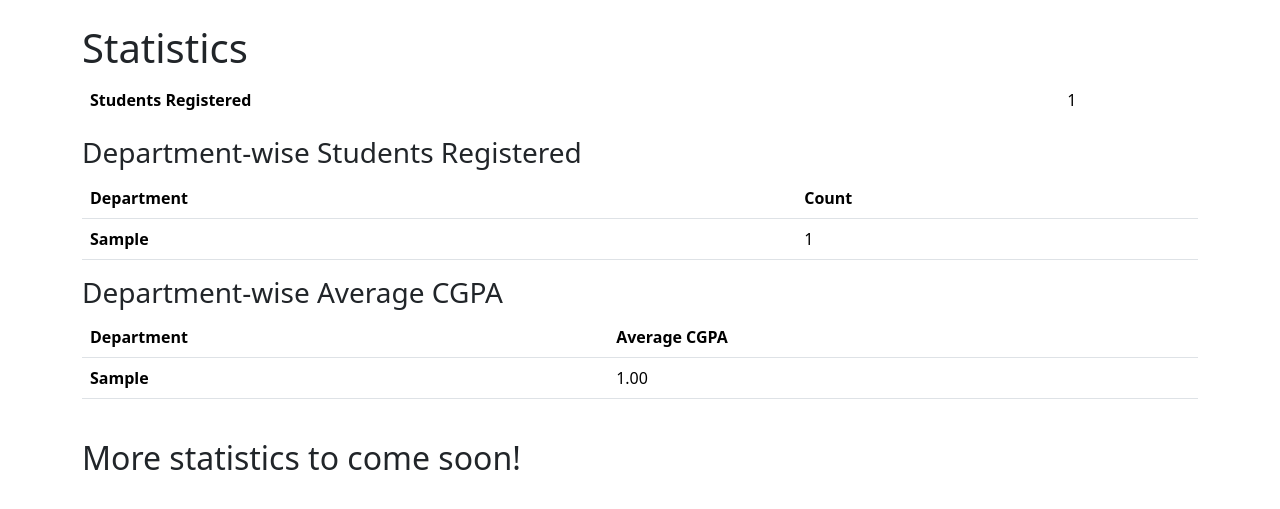
After one commit to Yureien/GradeChecker, a Django app: page /statistics/ in a window 1280 px wide. The commit adds this page. Shown: the top 509 px of the page. Run offline with Django 4.2, Linux system fonts and the light colour scheme; tables that the repository leaves empty hold one stand-in row (values such as "Sample post"); some libraries are stand-ins or nearby versions.

Commit message:
Added statistics page

```diff
--- /dev/null
+++ b/core/templates/core/statistics/view.html
@@ -0,0 +1,50 @@
+{% extends "core/base.html" %}
+{% load bootstrap5 %}
+{% block title %}
+    Statistics
+{% endblock title %}
+{% block content %}
+    <h1>Statistics</h1>
+    <table class="table table-borderless">
+        <tr>
+            <th>Students Registered</th>
+            <td>{{ students_count }}</td>
+        </tr>
+    </table>
+    <h3>Department-wise Students Registered</h3>
+    <table class="table">
+        <thead>
+            <tr>
+                <th>Department</th>
+                <th>Count</th>
+            </tr>
+        </thead>
+        <tbody>
+            {% for data in dept_count %}
+                <tr>
+                    <th>{{ data.department }}</th>
+                    <td>{{ data.count }}</td>
+                </tr>
+            {% endfor %}
+        </tbody>
+    </table>
+    <h3>Department-wise Average CGPA</h3>
+    <table class="table">
+        <thead>
+            <tr>
+                <th>Department</th>
+                <th>Average CGPA</th>
+            </tr>
+        </thead>
+        <tbody>
+            {% for data in dept_cg %}
+                <tr>
+                    <th>{{ data.department }}</th>
+                    <td>{{ data.cgpa|floatformat:2 }}</td>
+                </tr>
+            {% endfor %}
+        </tbody>
+    </table>
+    <br />
+    <h2>More statistics to come soon!</h2>
+{% endblock content %}
--- a/core/urls.py
+++ b/core/urls.py
@@ -2,6 +2,7 @@ from django.urls import path
 import core.views as views
 
 urlpatterns = [
+    path("", views.HomeView.as_view(), name="home"),
     path("student/add/", views.StudentFormView.as_view(), name="student-add"),
     path("student/show/", views.StudentShowView.as_view(), name="student-show"),
     path(
@@ -19,5 +20,5 @@ urlpatterns = [
         views.StudentListView.as_view(),
         name="student-list",
     ),
-    path("", views.HomeView.as_view(), name="home"),
+    path("statistics/", views.StatisticsView.as_view(), name="statistics"),
 ]
--- a/core/views.py
+++ b/core/views.py
@@ -1,13 +1,13 @@
 import typing as t
 
 from django.shortcuts import render
-from django.views.generic import DetailView, View, ListView, RedirectView
+from django.views.generic import DetailView, View, ListView, RedirectView, TemplateView
 from django.views.generic.edit import CreateView
 from django.urls import reverse_lazy
 from django.shortcuts import redirect
 from django.contrib import messages
 from django.forms import ValidationError
-from django.db.models import QuerySet
+from django.db.models import QuerySet, Avg, Count
 
 from core.forms import CreateStudentForm
 from core.models import Student, StudentSemester
@@ -108,3 +108,22 @@ class StudentListView(ListView):
             elif len(year) == 2 and year.isdigit():
                 queryset = queryset.filter(year_enrolled=2000 + int(year))
         return queryset
+
+
+class StatisticsView(TemplateView):
+    template_name = "core/statistics/view.html"
+
+    def get_context_data(self, **kwargs):
+        context = super().get_context_data(**kwargs)
+
+        context["students_count"] = Student.objects.all().count()
+
+        context["dept_count"] = (
+            Student.objects.all().values("department").annotate(count=Count("id"))
+        )
+
+        context["dept_cg"] = (
+            Student.objects.all().values("department").annotate(cgpa=Avg("cgpa"))
+        )
+
+        return context
```
Also changed, not shown: core/templates/core/home.html (+7 -0 lines).
